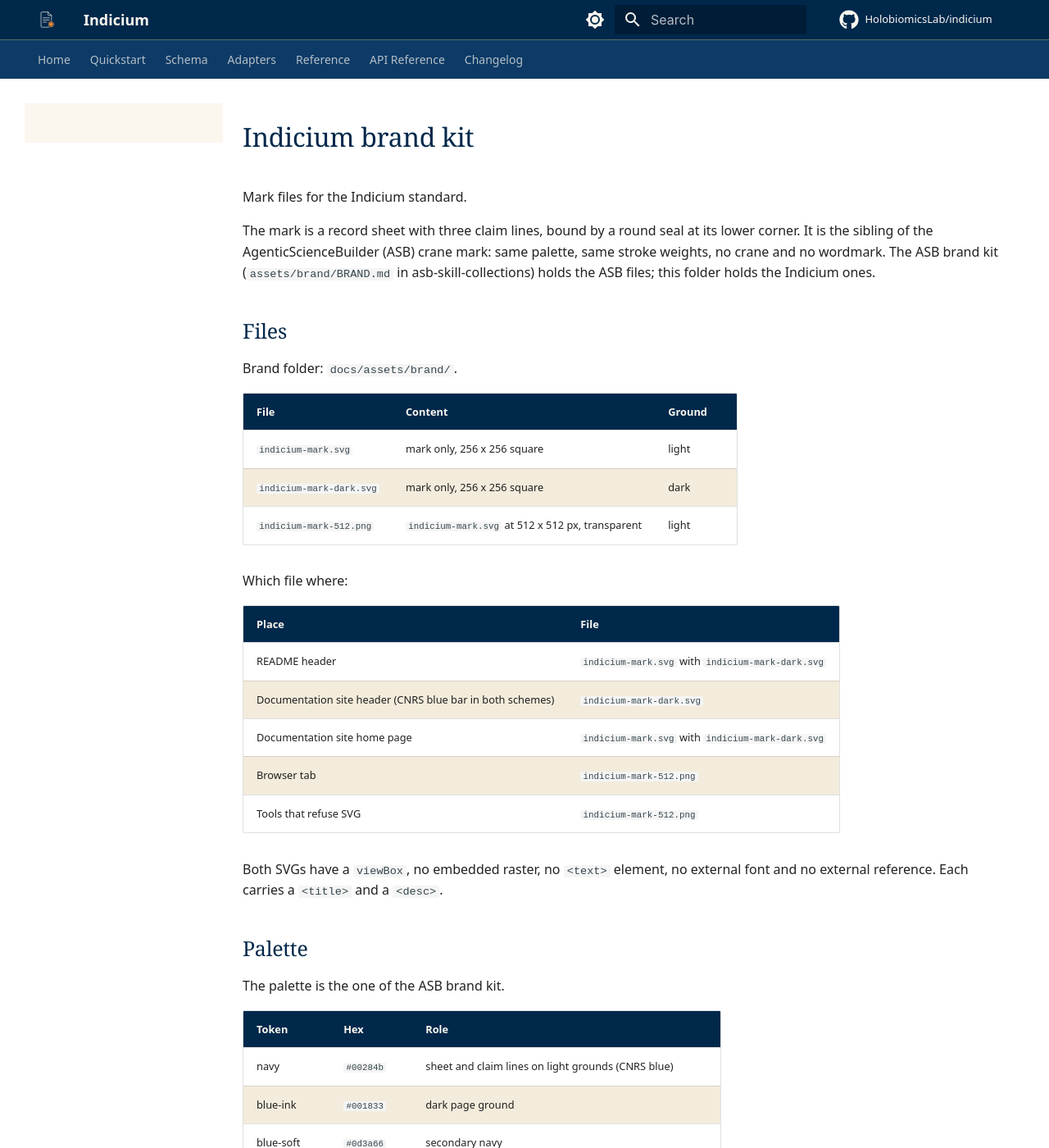
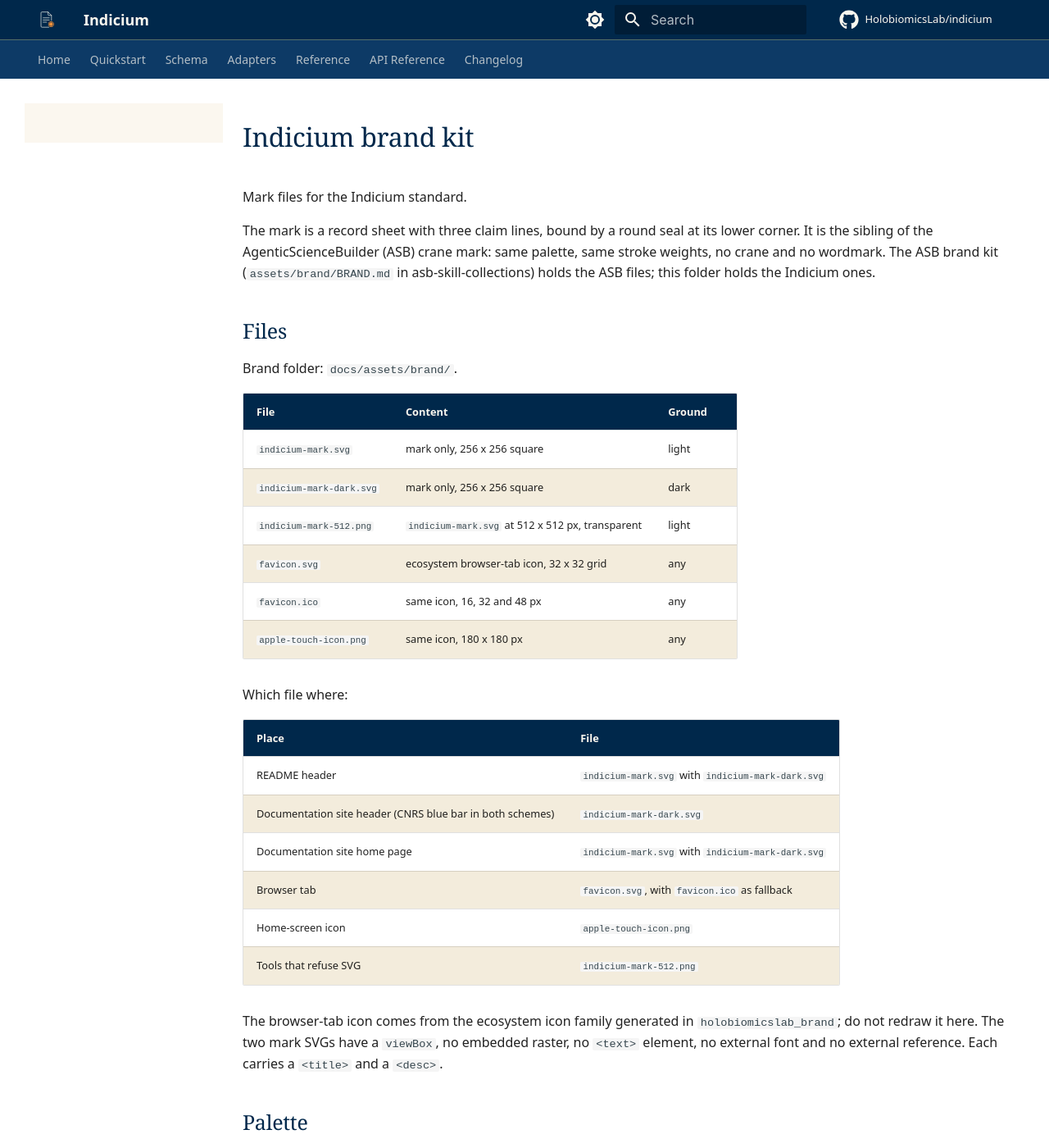
Before and after one commit to HolobiomicsLab/indicium, an MkDocs documentation site: the page built from docs/assets/brand/BRAND.md, in a window 1280 px wide and 1400 px high. Shown: the whole window at 82% size. Built offline with MkDocs 1.6.1 and Material for MkDocs 9.7.7, drawn with Linux system fonts in a browser that asks for light colours; comment, search, counter and statistics services are not loaded.

Commit message:
docs: use the ecosystem favicon in the browser tab
The site favicon, ICO fallback and apple-touch icon now come from the ecosystem icon family in holobiomicslab_brand; the in-page Indicium marks are unchanged.

Co-Authored-By: Claude Opus 5.5 <noreply@anthropic.com>

```diff
--- a/docs/assets/brand/BRAND.md
+++ b/docs/assets/brand/BRAND.md
@@ -13,6 +13,9 @@ Brand folder: `docs/assets/brand/`.
 | `indicium-mark.svg` | mark only, 256 x 256 square | light |
 | `indicium-mark-dark.svg` | mark only, 256 x 256 square | dark |
 | `indicium-mark-512.png` | `indicium-mark.svg` at 512 x 512 px, transparent | light |
+| `favicon.svg` | ecosystem browser-tab icon, 32 x 32 grid | any |
+| `favicon.ico` | same icon, 16, 32 and 48 px | any |
+| `apple-touch-icon.png` | same icon, 180 x 180 px | any |
 
 Which file where:
 
@@ -21,10 +24,11 @@ Which file where:
 | README header | `indicium-mark.svg` with `indicium-mark-dark.svg` |
 | Documentation site header (CNRS blue bar in both schemes) | `indicium-mark-dark.svg` |
 | Documentation site home page | `indicium-mark.svg` with `indicium-mark-dark.svg` |
-| Browser tab | `indicium-mark-512.png` |
+| Browser tab | `favicon.svg`, with `favicon.ico` as fallback |
+| Home-screen icon | `apple-touch-icon.png` |
 | Tools that refuse SVG | `indicium-mark-512.png` |
 
-Both SVGs have a `viewBox`, no embedded raster, no `<text>` element, no external font and no external reference. Each carries a `<title>` and a `<desc>`.
+The browser-tab icon comes from the ecosystem icon family generated in `holobiomicslab_brand`; do not redraw it here. The two mark SVGs have a `viewBox`, no embedded raster, no `<text>` element, no external font and no external reference. Each carries a `<title>` and a `<desc>`.
 
 ## Palette
 
--- /dev/null
+++ b/docs/overrides/main.html
@@ -0,0 +1,9 @@
+{#- Browser tab and home screen: ecosystem icon family generated in holobiomicslab_brand.
+    The SVG comes from theme.favicon in mkdocs.yml. -#}
+{% extends "base.html" %}
+
+{% block extrahead %}
+  {{ super() }}
+  <link rel="icon" href="{{ 'assets/brand/favicon.ico' | url }}" sizes="48x48">
+  <link rel="apple-touch-icon" href="{{ 'assets/brand/apple-touch-icon.png' | url }}">
+{% endblock %}
--- a/mkdocs.yml
+++ b/mkdocs.yml
@@ -11,16 +11,20 @@ repo_url: https://github.com/HolobiomicsLab/indicium
 docs_dir: docs
 site_dir: site
 # release/ holds files meant for other repositories (the w3id request); it does
-# not belong on the site.
+# not belong on the site. overrides/ holds theme templates, not pages.
 exclude_docs: |
   release/
+  overrides/
 
 theme:
   name: material
+  custom_dir: docs/overrides
   # Brand files: docs/assets/brand/. The header is CNRS blue in both schemes,
   # so it takes the light-on-dark variant of the mark.
   logo: assets/brand/indicium-mark-dark.svg
-  favicon: assets/brand/indicium-mark-512.png
+  # Browser-tab icon: ecosystem icon family; docs/overrides/main.html adds the ICO
+  # and apple-touch links.
+  favicon: assets/brand/favicon.svg
   palette:
     - media: "(prefers-color-scheme: light)"
       scheme: default
```
Also changed, not shown: docs/assets/brand/apple-touch-icon.png (added), docs/assets/brand/favicon.ico (added), docs/assets/brand/favicon.svg (added).
